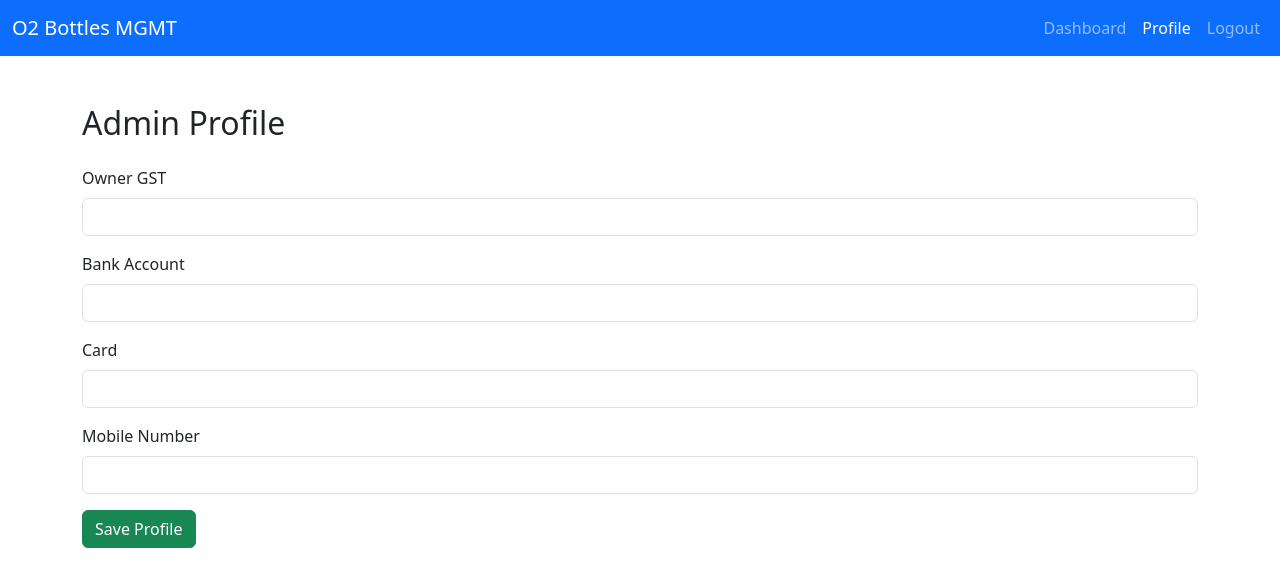
After one commit to ashishmishra1998/O2_MGMT, a Django app: page /admin-profile/ in a window 1280 px wide. The commit adds this page. Shown: the top 587 px of the page. Run offline with Django 5.2, Linux system fonts and the light colour scheme; a user stored in the database is signed in; data comes from the database, SQL or seed files in the repository; some libraries are stand-ins or nearby versions.

Commit message:
Admin Profile Module

```diff
--- a/O2_bottle_MGMT/urls.py
+++ b/O2_bottle_MGMT/urls.py
@@ -43,6 +43,7 @@ urlpatterns = [
     path('bills/<int:bill_id>/mark-paid/', views.mark_bill_paid, name='mark_bill_paid'),
     path('bills/<int:bill_id>/delete/', views.delete_bill, name='delete_bill'),
     path('sales/', views.sales_analytics, name='sales_analytics'),
+    path('admin-profile/', views.admin_profile, name='admin_profile'),
 ]
 
 # Serve media files in development
--- a/bottle_MGMT/forms.py
+++ b/bottle_MGMT/forms.py
@@ -18,6 +18,11 @@ class ClientForm(forms.ModelForm):
     class Meta:
         model = Client
         fields = ['name', 'contact', 'email', 'address', 'company_name', 'gst_number', 'alt_contact']
+
+class AdminProfileForm(forms.ModelForm):
+    class Meta:
+        model = Client
+        fields = ['owner_gst', 'bank_account', 'card', 'contact']
 
     def clean_contact(self):
         contact = self.cleaned_data['contact']
--- a/bottle_MGMT/models.py
+++ b/bottle_MGMT/models.py
@@ -4,6 +4,10 @@ from django.contrib.auth.models import User
 # Create your models here.
 
 class Client(models.Model):
+    ROLE_CHOICES = [
+        ('customer', 'Customer'),
+        ('admin', 'Admin'),
+    ]
     name = models.CharField(max_length=100)
     contact = models.CharField(max_length=10)
     alt_contact = models.CharField(max_length=10, blank=True, null=True)
@@ -11,6 +15,13 @@ class Client(models.Model):
     address = models.TextField()
     company_name = models.CharField(max_length=150, blank=True, null=True)
     gst_number = models.CharField(max_length=20, blank=True, null=True)
+
+    role = models.CharField(max_length=10, choices=ROLE_CHOICES, default='customer')
+    # Admin profile fields
+    owner_gst = models.CharField(max_length=20, blank=True, null=True)
+    bank_account = models.CharField(max_length=50, blank=True, null=True)
+    card = models.CharField(max_length=50, blank=True, null=True)
+
 
 
     def __str__(self):
--- a/bottle_MGMT/views.py
+++ b/bottle_MGMT/views.py
@@ -2,9 +2,8 @@ from django.shortcuts import render, redirect, get_object_or_404
 from django.contrib.auth import authenticate, login, logout
 from django.contrib.auth.models import User
 from django.http import HttpResponse
-from .forms import ClientForm, AddBottlesForm
 from .models import Client
-from .forms import TransactionForm
+from .forms import TransactionForm, AdminProfileForm, BottlePricingForm, ClientForm, AddBottlesForm
 from .models import Transaction, Bottle, Bill, BillTransaction
 from django.contrib.auth.decorators import login_required
 from django.utils import timezone
@@ -14,7 +13,6 @@ from django.contrib import messages
 from django.contrib.auth.decorators import user_passes_test
 from django.http import HttpResponseForbidden
 from .models import BottlePricing
-from .forms import BottlePricingForm
 from reportlab.pdfgen import canvas
 from reportlab.lib.pagesizes import letter
 from reportlab.lib.units import inch
@@ -779,3 +777,16 @@ def debug_photos(request):
             'photo_exists': t.photo and t.photo.storage.exists(t.photo.name) if t.photo else False,
         })
     return render(request, 'debug_photos.html', {'photo_info': photo_info})
+
+
+@login_required
+def admin_profile(request):
+    admin_client, created = Client.objects.get_or_create(role='admin', defaults={'name': 'Admin'})
+    if request.method == 'POST':
+        form = AdminProfileForm(request.POST, instance=admin_client)
+        if form.is_valid():
+            form.save()
+            return redirect('admin_profile')
+    else:
+        form = AdminProfileForm(instance=admin_client)
+    return render(request, 'admin_profile.html', {'form': form})
--- a/templates/admin_dashboard.html
+++ b/templates/admin_dashboard.html
@@ -15,6 +15,8 @@
             <ul class="navbar-nav ms-auto">
                 {% if request.user.username == 'admin' %}
                 <li class="nav-item"><a class="nav-link active" href="{% url 'admin_dashboard' %}">Dashboard</a></li>
+                <li class="nav-item"><a class="nav-link" href="{% url 'admin_profile' %}">Profile</a></li>
+
                 {% else %}
                 <li class="nav-item"><a class="nav-link active" href="{% url 'delivery_dashboard' %}">Dashboard</a></li>
                 {% endif %}
--- /dev/null
+++ b/templates/admin_profile.html
@@ -0,0 +1,47 @@
+{% load widget_tweaks %}
+<!DOCTYPE html>
+<html lang="en">
+<head>
+    <meta charset="UTF-8">
+    <title>Admin Profile</title>
+    <link href="https://cdn.jsdelivr.net/npm/bootstrap@5.3.0/dist/css/bootstrap.min.css" rel="stylesheet">
+</head>
+<body>
+<nav class="navbar navbar-expand-lg navbar-dark bg-primary">
+    <div class="container-fluid">
+        <a class="navbar-brand" href="#">O2 Bottles MGMT</a>
+        <div class="collapse navbar-collapse">
+            <ul class="navbar-nav ms-auto">
+                <li class="nav-item"><a class="nav-link" href="{% url 'admin_dashboard' %}">Dashboard</a></li>
+                <li class="nav-item"><a class="nav-link active" href="{% url 'admin_profile' %}">Profile</a></li>
+                <li class="nav-item"><a class="nav-link" href="{% url 'logout' %}">Logout</a></li>
+            </ul>
+        </div>
+    </div>
+</nav>
+<div class="container mt-5">
+    <h2>Admin Profile</h2>
+    <form method="post" class="mt-4">
+        {% csrf_token %}
+        {{ form.non_field_errors }}
+        <div class="mb-3">
+            <label for="id_owner_gst" class="form-label">Owner GST</label>
+            {{ form.owner_gst|add_class:'form-control' }}
+        </div>
+        <div class="mb-3">
+            <label for="id_bank_account" class="form-label">Bank Account</label>
+            {{ form.bank_account|add_class:'form-control' }}
+        </div>
+        <div class="mb-3">
+            <label for="id_card" class="form-label">Card</label>
+            {{ form.card|add_class:'form-control' }}
+        </div>
+        <div class="mb-3">
+            <label for="id_contact" class="form-label">Mobile Number</label>
+            {{ form.contact|add_class:'form-control' }}
+        </div>
+        <button type="submit" class="btn btn-success">Save Profile</button>
+    </form>
+</div>
+</body>
+</html>
```
Also changed, not shown: bottle_MGMT/migrations/0010_client_bank_account_client_card_client_owner_gst_and_more.py (added).
